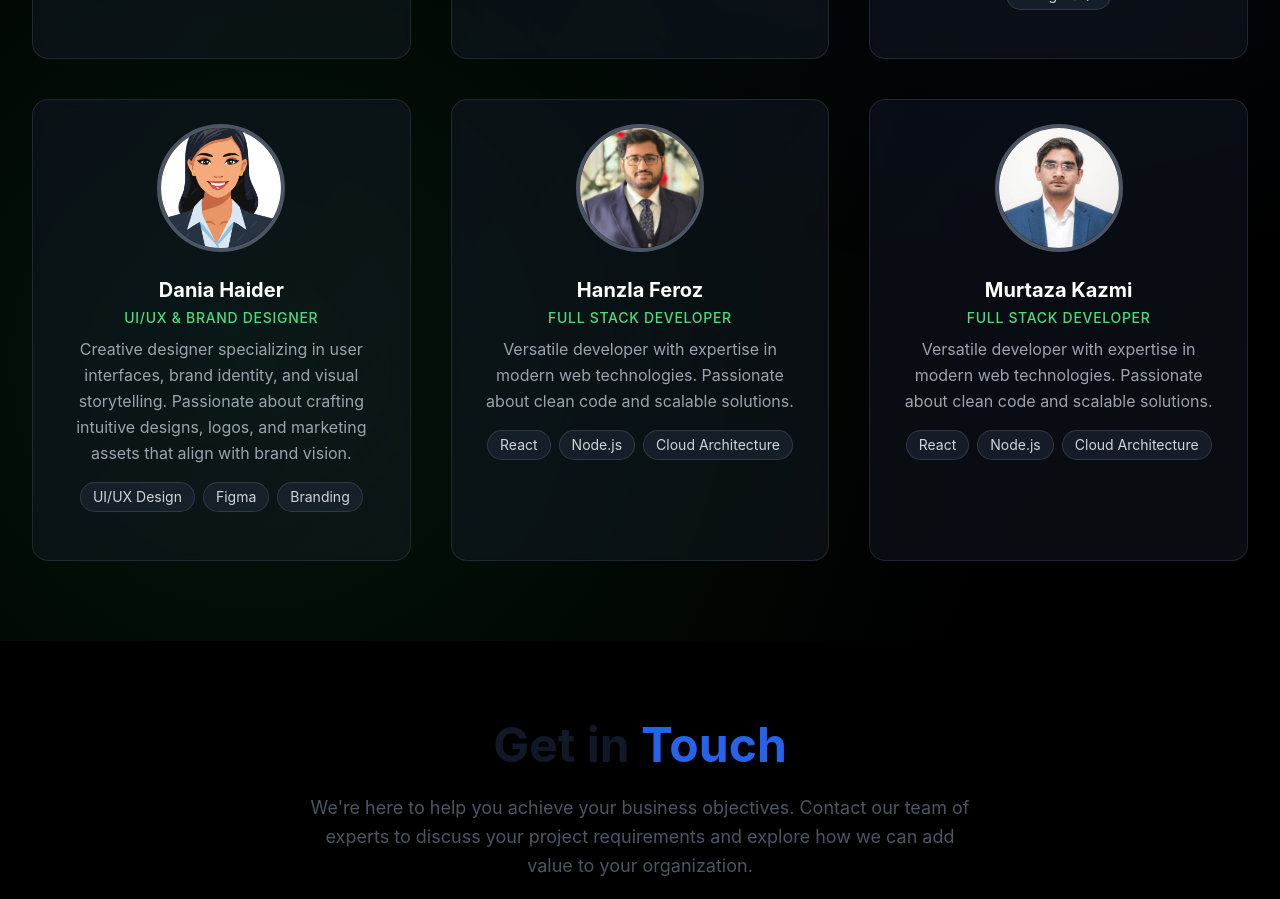
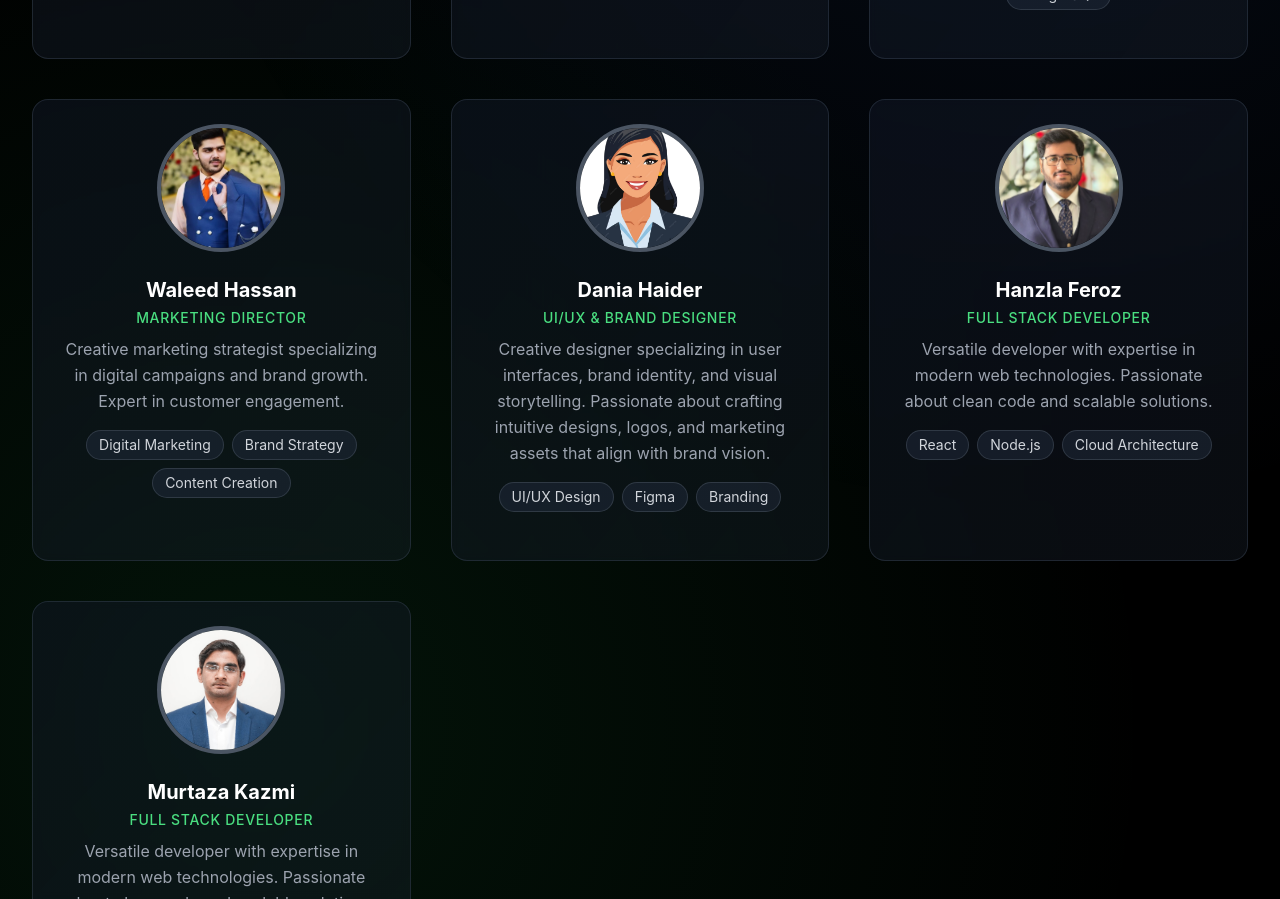
Before and after one commit to SufianSajjad/photography-By-Sufian, a React (Create React App) app: page / in a window 1280 px wide. Shown: the part 4580-5479 px from the top of the page. Built offline with nearby package versions, Linux system fonts and the light colour scheme.

Commit message:
add marketing memeber

```diff
--- a/src/components/Team.tsx
+++ b/src/components/Team.tsx
@@ -25,6 +25,13 @@ const teamMembers = [
     image: "/images/team/muhammadahsan.png",
     bio: "Experienced Django and full-stack developer leading the architecture and technology strategy at TechVersa. Passionate about scalable backend systems, cloud infrastructure, and team growth.",
     skills: ["Django", "Python", "AWS", "PostgreSQL"],
+  },
+  {
+    name: "Waleed Hassan",
+    position: "Marketing Director",
+    image: "/images/team/WaleedHassan.jpeg",
+    bio: "Creative marketing strategist specializing in digital campaigns and brand growth. Expert in customer engagement.",
+    skills: ["Digital Marketing", "Brand Strategy", "Content Creation"],
   },
   {
     name: "Dania Haider",
```
